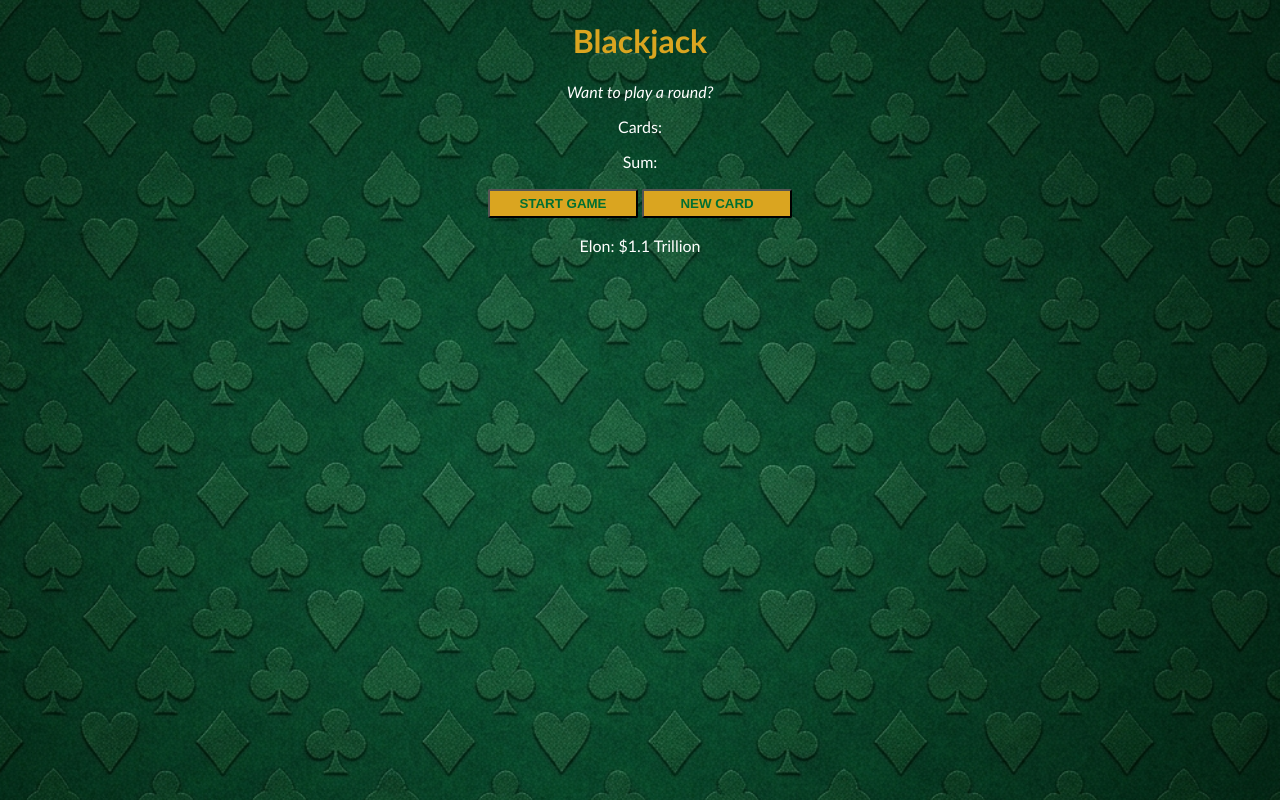
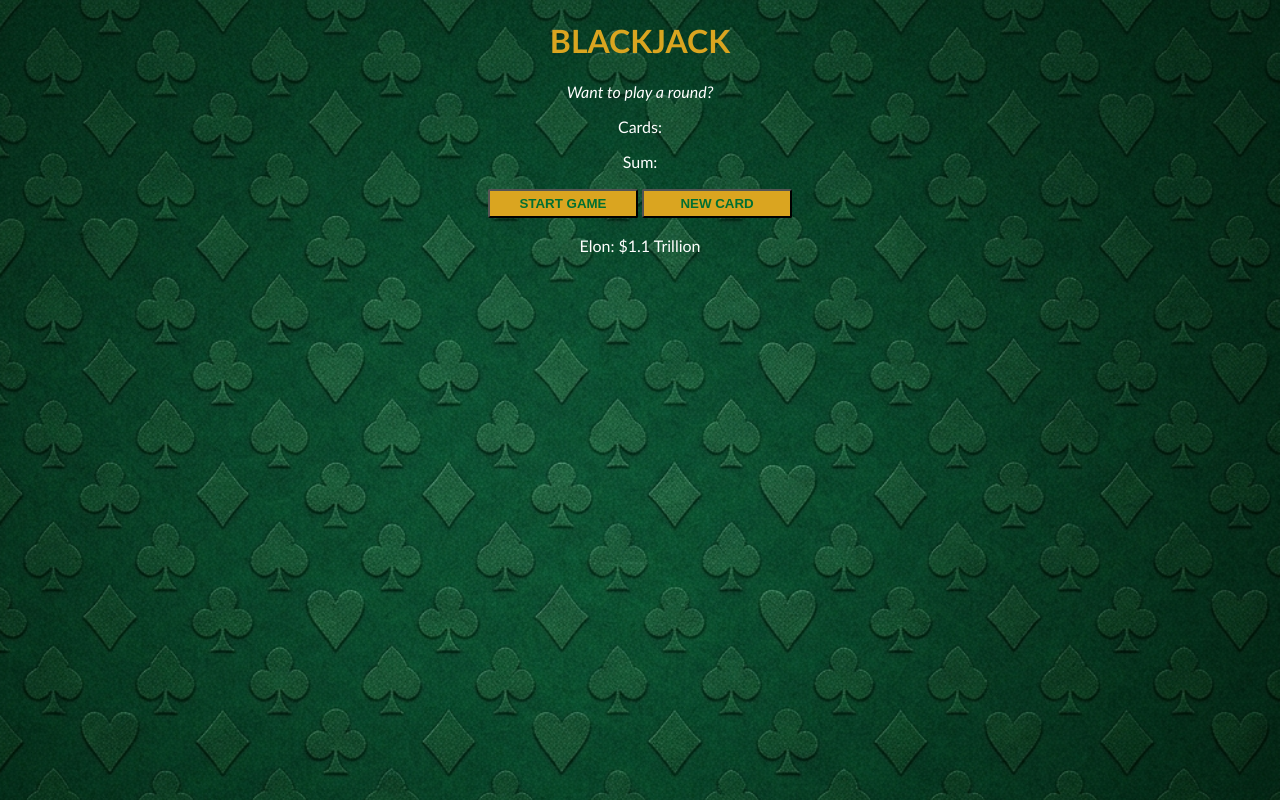
Before and after one commit to Nguyendinhbach2009/blackjack-game, a plain HTML site: page index.html in a window 1280 px wide. Drawn offline with Linux system fonts and the light colour scheme.

Commit message:
Made title capitalize

```diff
--- a/index.html
+++ b/index.html
@@ -5,7 +5,7 @@
         <link rel="stylesheet" href="stylesheet.css" />
     </head>
     <body>
-        <h1>Blackjack</h1>
+        <h1>BLACKJACK</h1>
         <p id="message-el">Want to play a round?</p>
         <p id="card-el">Cards:</p>
         <p id="sum-el">Sum:</p>
```
